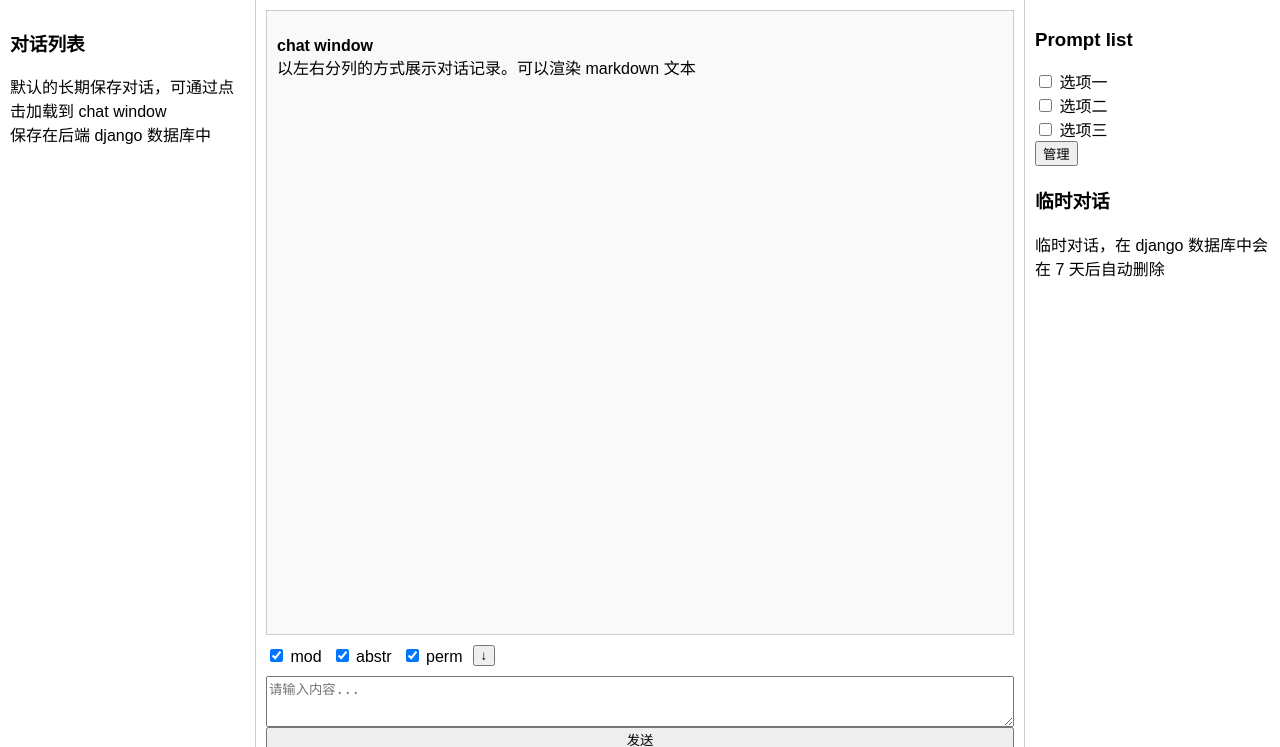
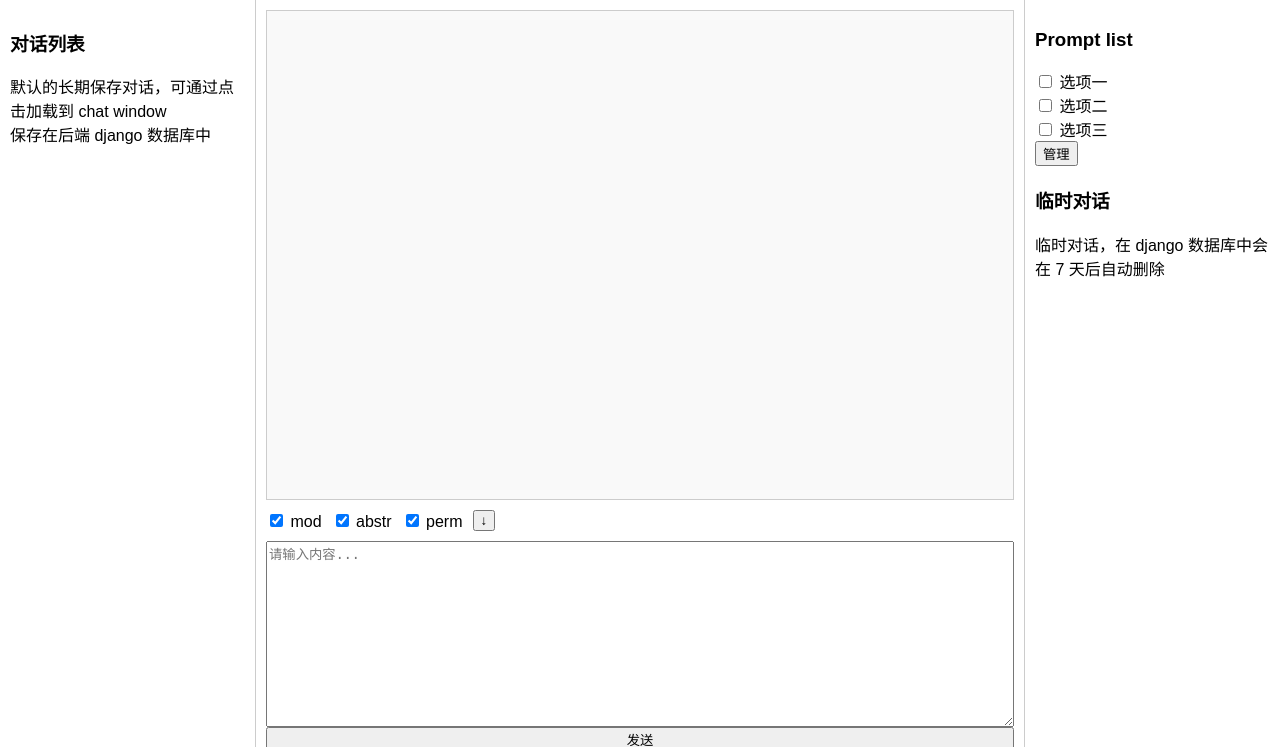
Before and after one commit to XinyiS7/BetterChat, a Django app: template capp/templates/capp/chatform.html in a window 1280 px wide. Shown: the part 38-785 px from the top of the page. Run offline with Django 5.2, Linux system fonts and the light colour scheme; the template is opened without the code that fills it, so the values that code supplies are empty; some libraries are stand-ins or nearby versions.

Commit message:
chat window progress

```diff
--- a/capp/templates/capp/chatform.html
+++ b/capp/templates/capp/chatform.html
@@ -107,16 +107,15 @@
 
         <!-- 中间对话窗口 -->
         <div class="chat-window">
-            <div class="chat-content">
-                <p><strong>chat window</strong><br>以左右分列的方式展示对话记录。可以渲染 markdown 文本</p>
-            </div>
+            <div id="chat-window" class="chat-content"></div>
             <div class="control-panel">
                 <label><input type="checkbox" checked> mod</label>
                 <label><input type="checkbox" checked> abstr</label>
                 <label><input type="checkbox" checked> perm</label>
                 <button>↓</button>
             </div>
-            <textarea id="chat-input" placeholder="请输入内容..." rows="3"></textarea>
+            <textarea id="chat-input" placeholder="请输入内容..."
+                      rows="12"></textarea>
             <button id="send-button">发送</button>
         </div>
 
@@ -161,6 +160,11 @@
 
     <!-- ✅ 在这里引入 marked.js -->
     <script src="https://cdn.jsdelivr.net/npm/marked/marked.min.js"></script>
+    <!-- ✅ 样式文件（GitHub 风格）-->
+    <link rel="stylesheet" href="https://cdn.jsdelivr.net/npm/highlight.js@11.8.0/styles/github.min.css">
+
+    <!-- ✅ 高亮脚本（浏览器版本）-->
+    <script src="https://cdn.jsdelivr.net/npm/highlight.js@11.8.0/build/highlight.min.js"></script>
 
     <script>
         // 获取当前 prompt 列表
@@ -227,7 +231,8 @@
         }
 
         //展示对话
-        document.getElementById("send-button").addEventListener("click", function () {
+        document.getElementById("send-button").addEventListener("click",
+            function () {
                 const inputBox = document.getElementById("chat-input");
                 const chatWindow = document.getElementById("chat-window");
                 const usr_input = inputBox.value.trim();
@@ -254,6 +259,13 @@
             print("Hello World")
             \`\`\`
             `;
+                //处理可能存在的markdown渲染问题
+                marked.setOptions({
+                    highlight: function (code, lang) {
+                        const language = hljs.getLanguage(lang) ? lang : 'plaintext';
+                        return hljs.highlight(code, {language}).value;
+                    }
+                });
 
                 // 延时模拟后端响应（可省略）
                 setTimeout(() => {
```
Lines whose indentation alone changed are shown as unchanged.
